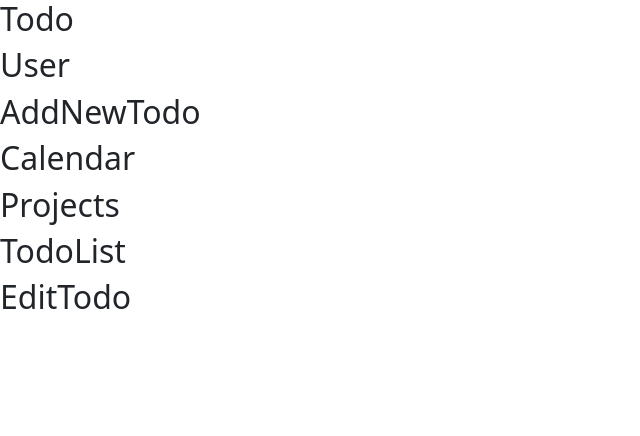
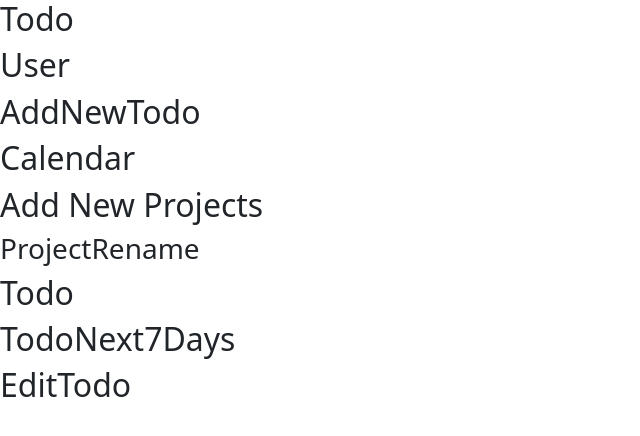
Before and after one commit to priyan1995/React-fundamenals, a React (Create React App) app: page /todo in a window 1280 px wide. Shown: the top 436 px of the page, without its empty margins (0-640 px from the left). Built offline with nearby package versions, Linux system fonts and the light colour scheme.

Commit message:
all files added

```diff
--- /dev/null
+++ b/src/components/Todo/AddNewProjects.jsx
@@ -0,0 +1,9 @@
+import React from 'react';
+
+export const AddNewProjects = () => {
+    return(
+        <>
+        <h2>Add New Projects</h2>
+        </>
+    )
+}
--- /dev/null
+++ b/src/components/Todo/Project.jsx
@@ -0,0 +1,10 @@
+import React from 'react';
+import { ProjectRename } from './ProjectRename';
+
+export const Project = () => {
+    return (
+        <>
+           <ProjectRename />
+        </>
+    )
+}
--- /dev/null
+++ b/src/components/Todo/ProjectRename.jsx
@@ -0,0 +1,9 @@
+import React from 'react';
+
+export const ProjectRename = () => {
+    return (
+        <>
+            <h3>ProjectRename</h3>
+        </>
+    )
+}
--- a/src/components/Todo/Projects.jsx
+++ b/src/components/Todo/Projects.jsx
@@ -1,9 +1,12 @@
 import React from 'react';
+import { AddNewProjects } from './AddNewProjects';
+import { Project } from './Project';
 
 export const Projects = () => {
     return (
         <>
-            <h2>Projects</h2>
+            <AddNewProjects />
+            <Project />
         </>
     )
 }
--- /dev/null
+++ b/src/components/Todo/Todo.jsx
@@ -0,0 +1,9 @@
+import React from 'react';
+
+export const Todo = () => {
+    return (
+        <>
+           <h2>Todo</h2>
+        </>
+    )
+}
--- a/src/components/Todo/TodoList.jsx
+++ b/src/components/Todo/TodoList.jsx
@@ -1,9 +1,12 @@
 import React from 'react';
+import { Todo } from './Todo';
+import { TodoNext7Days } from './TodoNext7Days';
 
 export const TodoList = () => {
     return (
         <>
-            <h2>TodoList</h2>
+            <Todo />
+            <TodoNext7Days />
         </>
     )
 }
--- /dev/null
+++ b/src/components/Todo/TodoNext7Days.jsx
@@ -0,0 +1,9 @@
+import React from 'react';
+
+export const TodoNext7Days = () => {
+    return (
+        <>
+            <h2>TodoNext7Days</h2>
+        </>
+    )
+}
```
